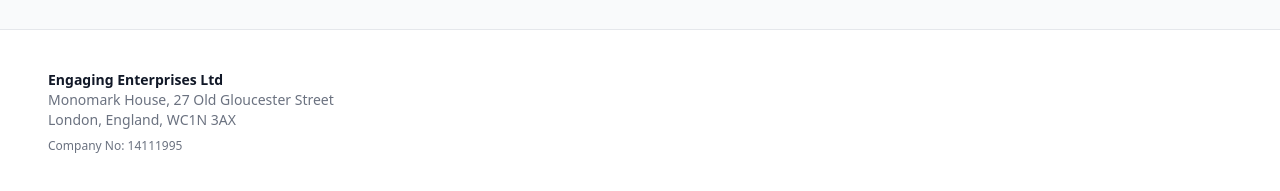
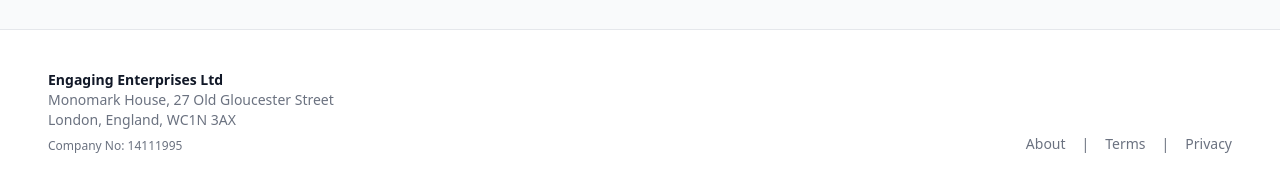
Before and after one commit to timarmstead/docneat-frontend, a Next.js app: page / in a window 1280 px wide. Shown: the part 867-1058 px from the top of the page. Built offline with nearby package versions, Linux system fonts and the light colour scheme.

Commit message:
Update layout.tsx

```diff
--- a/app/layout.tsx
+++ b/app/layout.tsx
@@ -1,6 +1,7 @@
 import type { Metadata } from 'next'
 import './globals.css'
 import dynamic from 'next/dynamic'
+import Link from 'next/link'
 
 // Dynamically import Navbar to prevent Hydration errors
 const Navbar = dynamic(() => import('@/components/Navbar'), { ssr: false });
@@ -26,13 +27,25 @@ export default function RootLayout({
         </main>
 
         <footer className="w-full py-10 px-6 md:px-12 border-t border-gray-200 bg-white">
-          <div className="max-w-7xl mx-auto">
+          <div className="max-w-7xl mx-auto flex flex-col md:flex-row justify-between items-end gap-6">
+
+            {/* Left Side: Company Info */}
             <div className="flex flex-col text-left text-sm text-gray-500">
               <span className="font-bold text-gray-900">Engaging Enterprises Ltd</span>
               <span>Monomark House, 27 Old Gloucester Street</span>
               <span>London, England, WC1N 3AX</span>
               <span className="mt-2 text-xs">Company No: 14111995</span>
             </div>
+
+            {/* Right Side: Small Menu */}
+            <div className="flex gap-4 text-sm text-gray-500">
+              <Link href="/about" className="hover:text-gray-900 transition-colors">About</Link>
+              <span>|</span>
+              <Link href="/terms" className="hover:text-gray-900 transition-colors">Terms</Link>
+              <span>|</span>
+              <Link href="/privacy" className="hover:text-gray-900 transition-colors">Privacy</Link>
+            </div>
+
           </div>
         </footer>
       </body>
```
